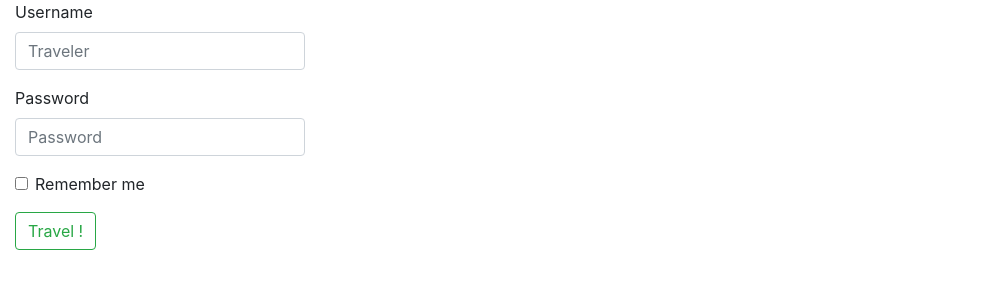
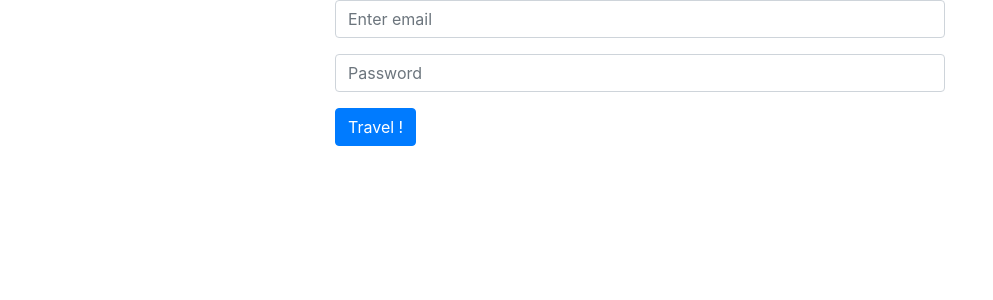
Before and after one commit to BurkayDede/TravelMapOnline, a Django app: template authenticate/templates/authenticate/login.html in a window 1280 px wide. Shown: the top 300 px of the page, without its empty margins (0-993 px from the left). Run offline with Django 3.2, Linux system fonts and the light colour scheme; the template is opened without the code that fills it, so the values that code supplies are empty; some libraries are stand-ins or nearby versions.

Commit message:
Login und Logout

```diff
--- a/authenticate/templates/authenticate/login.html
+++ b/authenticate/templates/authenticate/login.html
@@ -1,31 +1,23 @@
 {% extends 'authenticate\loginTemplate.html' %}
 {% block content %}
-
-
-<div class="col-6 col-md-3">
+<div class="col-md-6 offset-md-3">
 
     <form method="POST">
-
         {% csrf_token %}
         <div class="form-group">
-            <label for="exampleDropdownFormEmail2">Username</label>
-            <input type="email" class="form-control" id="exampleDropdownFormEmail2" placeholder="Traveler" name="username">
+
+          <input type="text" class="form-control"  placeholder="Enter email" name="username">
+
         </div>
         <div class="form-group">
-            <label for="exampleDropdownFormPassword2">Password</label>
-            <input type="password" class="form-control" id="exampleDropdownFormPassword2" placeholder="Password" name="password">
+
+          <input type="password" class="form-control" placeholder="Password" name="password">
         </div>
-        <div class="form-group">
-            <div class="form-check">
-            <input type="checkbox" class="form-check-input" id="dropdownCheck2">
-            <label class="form-check-label" for="dropdownCheck2">
-                Remember me
-            </label>
-            </div>
-        </div>
-        <button type="button" class="btn btn-outline-success" >Travel !</button>
+
+        <button type="submit" class="btn btn-primary">Travel !</button>
     </form>
 
 </div>
 
+
 {% endblock %}
--- a/authenticate/urls.py
+++ b/authenticate/urls.py
@@ -4,5 +4,6 @@ from . import views
 
 urlpatterns = [
    path('login/', views.login_user, name = "login_user"),
-   path('home/', views.home, name ="home"),
+   path('logout/', views.logout_user, name = "logout_user"),
+   path('', views.home, name ="home"),
 ]
```
Also changed, not shown: authenticate/templates/authenticate/base.html (+9 -4 lines), authenticate/templates/authenticate/loginTemplate.html (+7 -2 lines), authenticate/views.py (+7 -2 lines), db.sqlite3.
